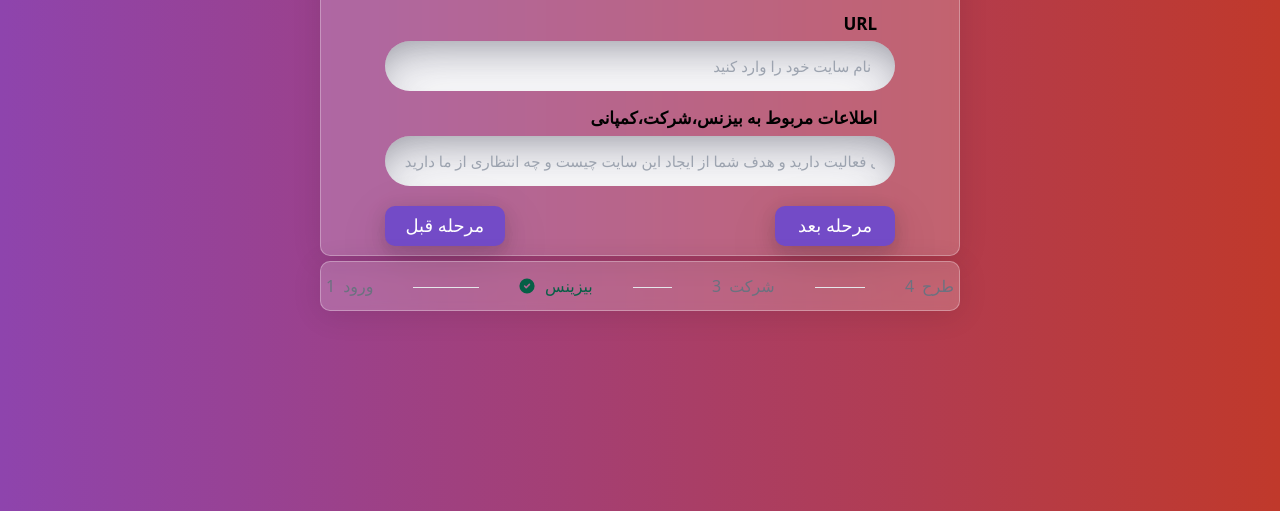
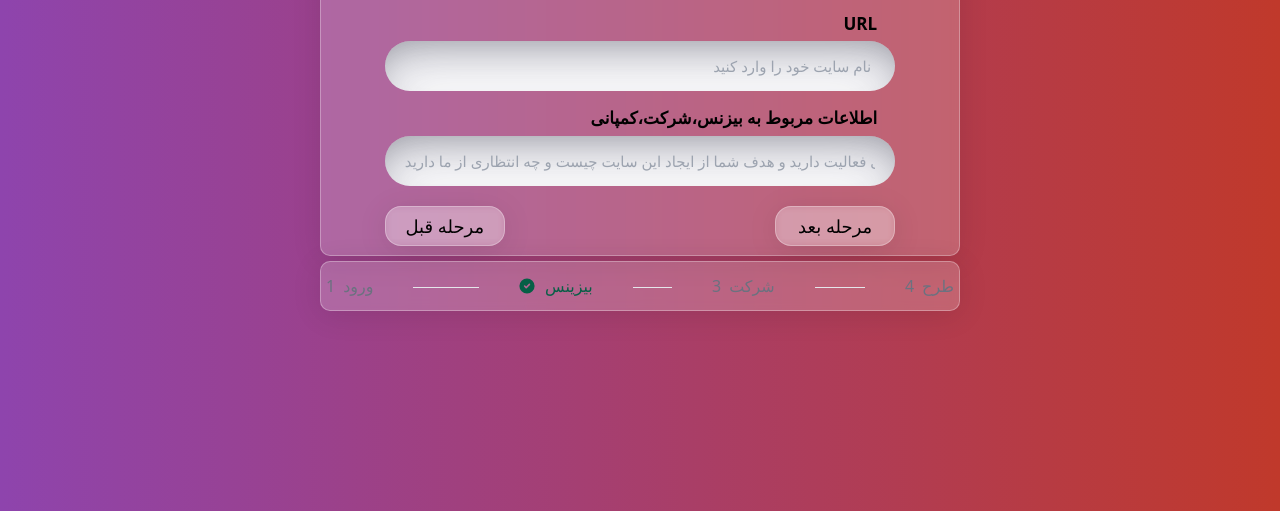
Before and after one commit to amiralzd/form-project, a website: page index2.html in a window 1280 px wide. Shown: the part 289-800 px from the top of the page. Drawn offline with nearby package versions, Linux system fonts and the light colour scheme.

Commit message:
form update

```diff
--- a/src/input.css
+++ b/src/input.css
@@ -55,7 +55,7 @@ body{
 #submit{
     cursor: pointer;
     background: #734BC7;
-    color: #fff;
+    color: #000;
     width: 120px;
     height: 40px;
     border-radius: 10px;
@@ -68,32 +68,48 @@ body{
     padding-top: 6px;
     /* position: absolute;
     right: 220px; */
+    margin-left: auto;
 
-    margin-left: auto;
+    /* From https://css.glass */
+    background: rgba(255, 255, 255, 0.2);
+    border-radius: 16px;
+    box-shadow: 0 4px 30px rgba(0, 0, 0, 0.1);
+    backdrop-filter: blur(5px);
+    -webkit-backdrop-filter: blur(5px);
+    border: 1px solid rgba(255, 255, 255, 0.3);
 }
 
 #submit:hover{
     background: #290d64;
+    color: #fff;
 }
 
 #submitfirst{
     cursor: pointer;
     background: #734BC7;
-    color: #fff;
+    color: #000;
     width: 120px;
     height: 40px;
     border-radius: 10px;
-
     box-shadow: rgba(17, 17, 26, 0.1) 0px 4px 16px, rgba(17, 17, 26, 0.1) 0px 8px 24px, rgba(17, 17, 26, 0.1) 0px 16px 56px;
     transition: 1s all ease;
     font-size: 18px;
     /* font-family: Yekan Bakh NoEn; */
     text-align: center;
     padding-top: 6px;
+
+    /* From https://css.glass */
+    background: rgba(255, 255, 255, 0.2);
+    border-radius: 16px;
+    box-shadow: 0 4px 30px rgba(0, 0, 0, 0.1);
+    backdrop-filter: blur(5px);
+    -webkit-backdrop-filter: blur(5px);
+    border: 1px solid rgba(255, 255, 255, 0.3);
 }
 
 #submitfirst:hover{
     background: #290d64;
+    color: #fff;
 }
 
 .bgbr{
@@ -113,7 +129,7 @@ body{
 #back{
     cursor: pointer;
     background: #734BC7;
-    color: #fff;
+    color: #000;
     width: 120px;
     height: 40px;
     border-radius: 10px;
@@ -124,10 +140,19 @@ body{
     /* font-family: Yekan Bakh NoEn; */
     text-align: center;
     padding-top: 6px;
+
+    /* From https://css.glass */
+    background: rgba(255, 255, 255, 0.2);
+    border-radius: 16px;
+    box-shadow: 0 4px 30px rgba(0, 0, 0, 0.1);
+    backdrop-filter: blur(5px);
+    -webkit-backdrop-filter: blur(5px);
+    border: 1px solid rgba(255, 255, 255, 0.3);
 }
 
 #back:hover{
     background: #290d64;
+    color: #fff;
 }
 
 
```
